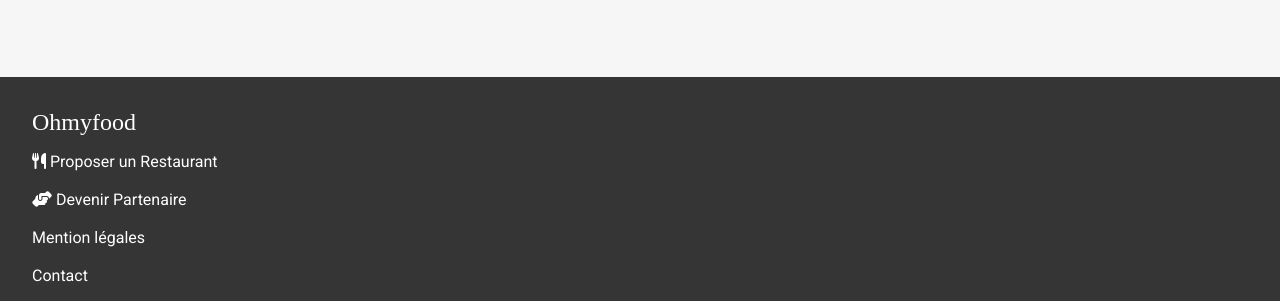
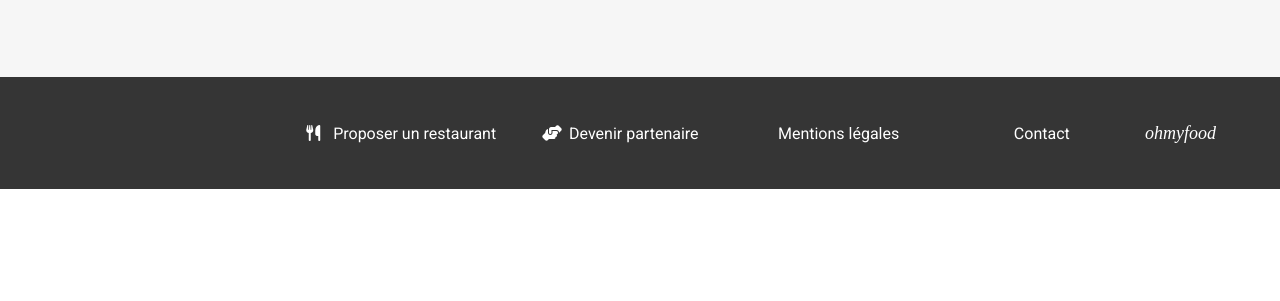
Before and after one commit to Sulayman2005/Canteau_Sulayman_p4, a website: page index.html in a window 1280 px wide. Shown: the part 1348-1649 px from the top of the page. After the commit the page ends 1537 px from the top, so only its background shows below. Drawn offline with Linux system fonts and the light colour scheme; a web font is replaced by a local one.

Commit message:
footer modifier en version desktop

```diff
--- a/index.html
+++ b/index.html
@@ -83,23 +83,14 @@
             </main>
 
             <footer>
-                <h2>Ohmyfood</h2>
-                <p>
-                    <i class="fa-solid fa-utensils"></i>
-                    Proposer un Restaurant
-                </p>
-                <br>
-                <p>
-                    <i class="fa-solid fa-handshake-angle"></i>
-                    Devenir Partenaire
-                </p>
-                <br>
-                <p>Mention légales</p>
-                <br>
-                <p>
-                    <a href="mailto: canteausulayman@mail.fr">Contact</a>
-                </p>
-                </div>
+                <ul class="footer__list">
+                <li class="footer__listLink"><h2>ohmyfood</h2></li>
+                <li class="footer__listLink"><a href="#"><i class="fa-solid fa-utensils"></i>Proposer un restaurant</a></li>
+                <li class="footer__listLink"><a href="#"><i class="fa-solid fa-handshake-angle"></i>Devenir partenaire</a></li>
+                <li class="footer__listLink"><a href="#">Mentions légales</a></li>
+                <li class="footer__listLink"><a href="mailto:canteausulayman@mail.fr">Contact</a></li>
+              </ul>
+
             </footer>
     </body>
 </html>
--- a/sass/base.scss
+++ b/sass/base.scss
@@ -11,7 +11,7 @@
 
 main {
     @media (max-width:1000px) {
-        padding: 0 1rem;
+        padding: 0;
     }
 }
 
--- a/sass/layout/footer.scss
+++ b/sass/layout/footer.scss
@@ -1,18 +1,53 @@
+@use"../utils/color.scss";
+
 footer {
-    .container {
-        max-width: 1440px;
-        margin: auto;
-        position: relative;
+    position: relative;
+    background-color: #353535;
+    padding-bottom: 1rem;
+    @media (min-width: 1024px){
+        padding: 1.89rem;
     }
-    background-color: #353535;
-    color: #FFFFFF;
-    padding: 1rem 2rem;
-    & h2 {
-        font-family: "Shrikhand";
+    .footer__list {
+        @media (min-width: 1024px){
+            display: flex;
+            justify-content: flex-end;
+            h2 {
+                position: absolute;
+                right: 4rem;
+            }
+            li {
+                display: flex;
+                align-items: center;
+                justify-content: space-between;
+                width: 261px;
+                height: 20px;
+                gap: 7px;
+                opacity: 0px;
+                max-width: 400px;
+            }
+
+        }
+        a {
+        color: #ffffff;
+        text-decoration: none;
+    }
+    li {
+        justify-content: space-between;
+        list-style: none;
+        padding: 0.5rem 0rem;
+        margin: 0;
+        text-decoration: none;
+        }
+    h2{
+        color: #ffffff;
+        font-family: 'Shrikhand';
+        font-style: italic;
         font-weight: 400;
-        padding: 1rem 0;
+        font-size: 18px;
     }
-    & p {
-        margin: 0;
+    i {
+        width: 11px;
+        margin-right: 1rem;
     }
 }
+}
--- a/sass/layout/pages/restaurant.scss
+++ b/sass/layout/pages/restaurant.scss
@@ -4,7 +4,7 @@
 
 #page-resto {
     .container {
-        max-width: 1280px;
+        max-width: 1055px;
         margin: auto;
     }
     header:before {
@@ -41,7 +41,6 @@
         z-index: 1;
         h2 {
             font-family: "shrikhand" "cursive";
-            padding: 0rem 1rem;
             @include mixins.animated-heart;
             border-radius: 2rem 2rem 0 0;
         }
```
Also changed, not shown: pages/resto-1.html (+8 -16 lines), pages/resto-2.html (+8 -16 lines), pages/resto-3.html (+8 -16 lines), pages/resto-4.html (+8 -16 lines), css/style.css, 1 other file.
